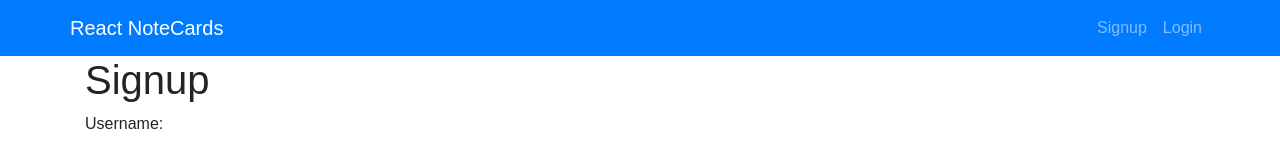
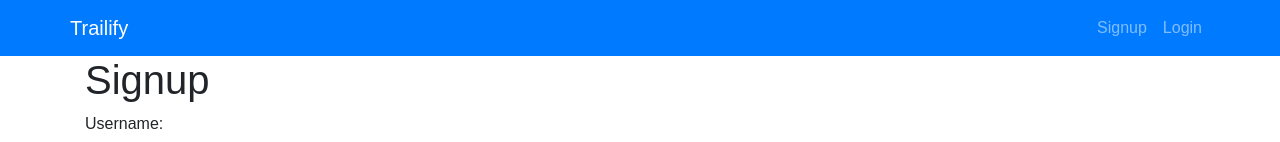
Before and after one commit to hferris/trailify, a React (Create React App) app in the folder client/: page /signup in a window 1280 px wide. Shown: the top 142 px of the page. Built offline with nearby package versions, Linux system fonts and the light colour scheme.

Commit message:
init changes

```diff
--- a/client/src/components/Navbar/Navbar.js
+++ b/client/src/components/Navbar/Navbar.js
@@ -51,7 +51,7 @@ function Navbar() {
     <nav className="navbar navbar-expand navbar-dark bg-primary">
       <div className="container">
         <Link className="navbar-brand" to="/">
-          React NoteCards
+          Trailify
         </Link>
         <NavLinks />
       </div>
--- a/client/src/pages/Home/index.js
+++ b/client/src/pages/Home/index.js
@@ -14,7 +14,7 @@ function Home() {
     <div className="App">
       <div className="App-header">
 
-        <h2>Welcome React NoteCards</h2>
+        <h2>Welcome to Trailify</h2>
       </div>
       <p className="App-intro">
         <button
```
